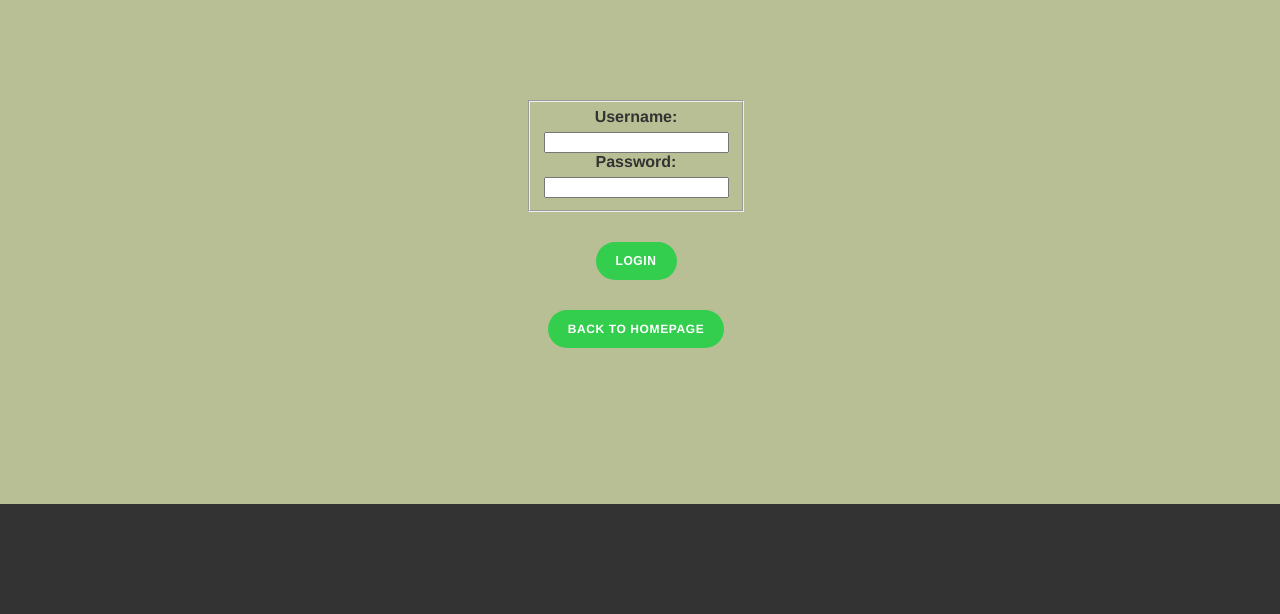
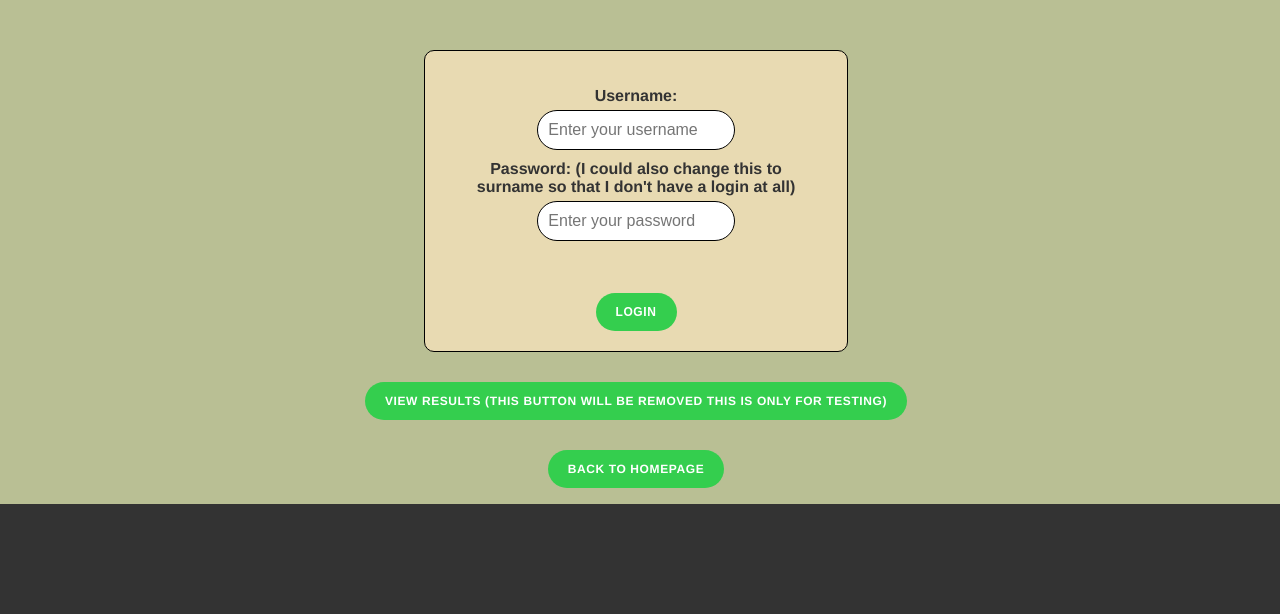
Before and after one commit to EldinGuzin/Labaratory-System, a PHP site: page /patient.html in a window 1280 px wide. Shown: the part 186-800 px from the top of the page. Run offline with PHP 8.4, Linux system fonts and the light colour scheme.

Commit message:
finished the inital frontend of the website

```diff
--- a/doctor.html
+++ b/doctor.html
@@ -33,9 +33,6 @@
 
         <label for="mcv">MCV: </label>
         <input type="number" name="mcv" id="mcv">
-
-        <label for="number">test: </label>
-        <input type="number" name="test" id="test">
 
       </fieldset>
       <fieldset class="wbcParams">
--- a/patient.html
+++ b/patient.html
@@ -5,7 +5,7 @@
     <meta name="viewport" content="width=device-width, initial-scale=1.0">
     <title>MeDoc</title>
     <link rel="stylesheet" href="styling.css">
-    <link rel="icon" href="favicon.ico">
+    <link rel="icon" href="images/favicon.ico">
 </head>
 <body class ="patientCont">
     <header><h1>Login</h1></header>
@@ -14,9 +14,9 @@
         <form method="post" action="/" class="loginform">
             <fieldset class="patientLogin">
             <label for="username">Username: </label>
-            <input type="text" name="username" id="username">
-            <label for="password">Password: </label>
-            <input type="password" name="password" id="password">
+            <input type="text" name="username" id="username" placeholder="Enter your username">
+            <label for="password">Password: (I could also change this to surname so that I don't have a login at all)</label>
+            <input type="password" name="password" id="password" placeholder="Enter your password">
             </fieldset>
 
             <input type="submit" class="submit2" value="Login">
@@ -24,6 +24,8 @@
 
 
     </div>
+    <a href="patientResult.html" class="submit2">View Results (this button will be removed this is only for testing)</a>
+    <br>
 
     <a href="/Labaratory-System" class="back">Back to Homepage</a>
 
--- a/styling.css
+++ b/styling.css
@@ -290,14 +332,34 @@ label[for="basophils"]{
   background-color: #b9bf94;
 }
 
+.patientLogin{
+  border: none;
+}
+
 /*I have no idea why this is not working, I tried to make the form look nice but it's not working */
 /* So I'm just going to leave it like this for now */
-.loginform{
-  display: flex;
-  flex-direction: column;
-  justify-content: center;
-  align-items: center;
-  margin-top: 50px;
+
+/* Nevermind fixed it */
+.loginform {
+  width: 30%;
+  margin: 0 auto;
+  padding: 20px;
+  border: 1px solid #000;
+  border-radius: 10px;
+  background-color: #E8DAB2;
+}
+
+label[for="username"]{
+  margin-top: 10px;
+}
+input[name="username"],
+input[name="password"]{
+  width: 50%;
+  padding: 10px;
+  border: 1px solid #000;
+  border-radius: 20px;
+  font-size: 16px;
+  margin-bottom: 10px;
 }
 
 .patientFoot{
```
Also changed, not shown: other parts of styling.css (+42 -0 lines), patientResult.html (added, +34 -0 lines), images/about.txt (renamed from about.txt), images/android-chrome-192x192.png (renamed from android-chrome-192x192.png), images/android-chrome-512x512.png (renamed from android-chrome-512x512.png), images/apple-touch-icon.png (renamed from apple-touch-icon.png), images/doctor_icon.png (renamed from doctor_icon.png), images/favicon-16x16.png (renamed from favicon-16x16.png), images/favicon-32x32.png (renamed from favicon-32x32.png), images/img_avatar2.png (renamed from img_avatar2.png), images/logo-placeholder-image.png (renamed from logo-placeholder-image.png), images/logo.png (renamed from logo.png), images/patient_icon.png (renamed from patient_icon.png).
